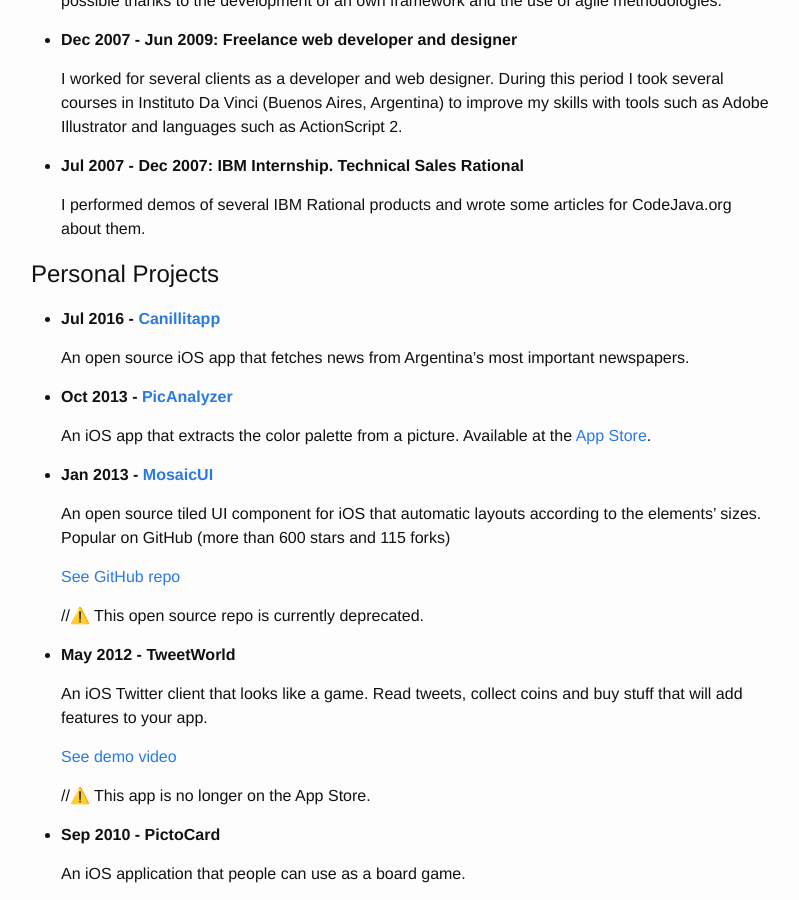
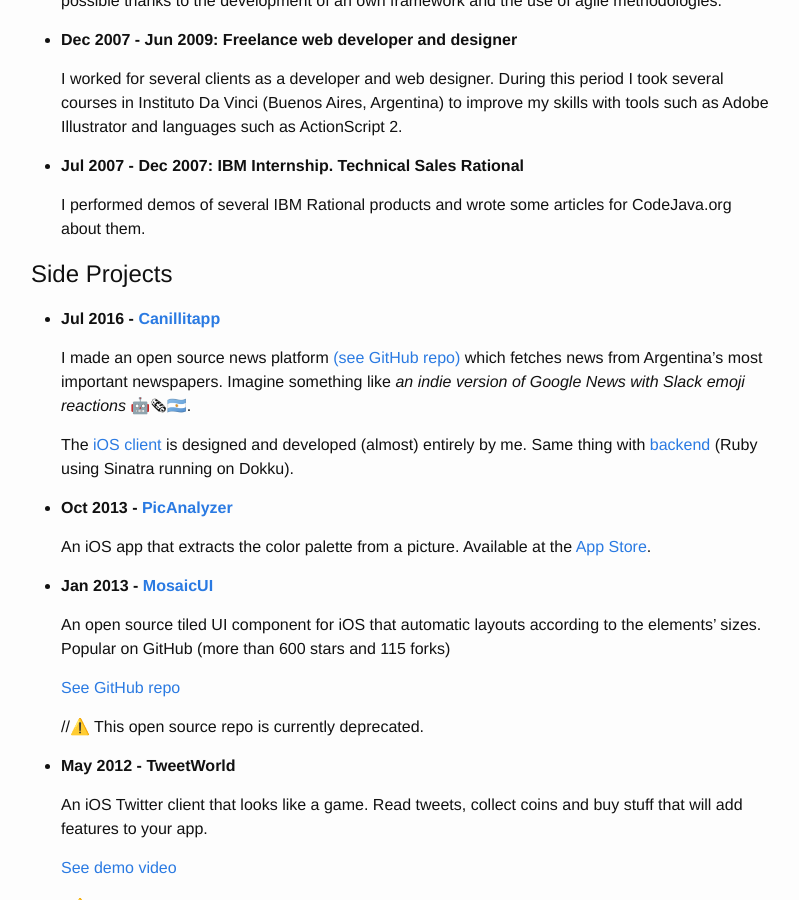
Before and after one commit to betzerra/betzerra.github.io, a Jekyll site: the page built from resume.md, in a window 1280 px wide and 900 px high, scrolled down 814 px. Shown: the whole window, without its empty margins (239-1038 px from the left). Built offline with Jekyll 4.4.1, drawn with Linux system fonts in a browser that asks for light colours.

Commit message:
chore: updated Canillitapp experience

```diff
--- a/resume.md
+++ b/resume.md
@@ -38,12 +38,14 @@
 
   I performed demos of several IBM Rational products and wrote some articles for CodeJava.org about them.
 
-# Personal Projects
-- __Jul 2016 - [Canillitapp](https://github.com/Canillitapp)__
+# Side Projects
+- __Jul 2016 - [Canillitapp](https://www.canillitapp.com)__
 
-  An open source iOS app that fetches news from Argentina's most important newspapers.
+  I made an open source news platform [(see GitHub repo)](https://github.com/Canillitapp) which fetches news from Argentina's most important newspapers. Imagine something like _an indie version of Google News with Slack emoji reactions_ 🤖🗞🇦🇷.
 
-- __Oct 2013 - [PicAnalyzer](http://www.picanalyzer.com)__
+  The [iOS client](https://itunes.apple.com/ar/app/canillitapp/id1148447560?l=en&mt=8) is designed and developed (almost) entirely by me. Same thing with [backend](https://github.com/Canillitapp/headlines-api) (Ruby using Sinatra running on Dokku).
+
+- __Oct 2013 - [PicAnalyzer](https://itunes.apple.com/ar/app/picanalyzer/id721067923?l=en&mt=8)__
 
   An iOS app that extracts the color palette from a picture. Available at the [App Store](https://itunes.apple.com/ar/app/picanalyzer/id721067923?l=en&mt=8).
 
```
